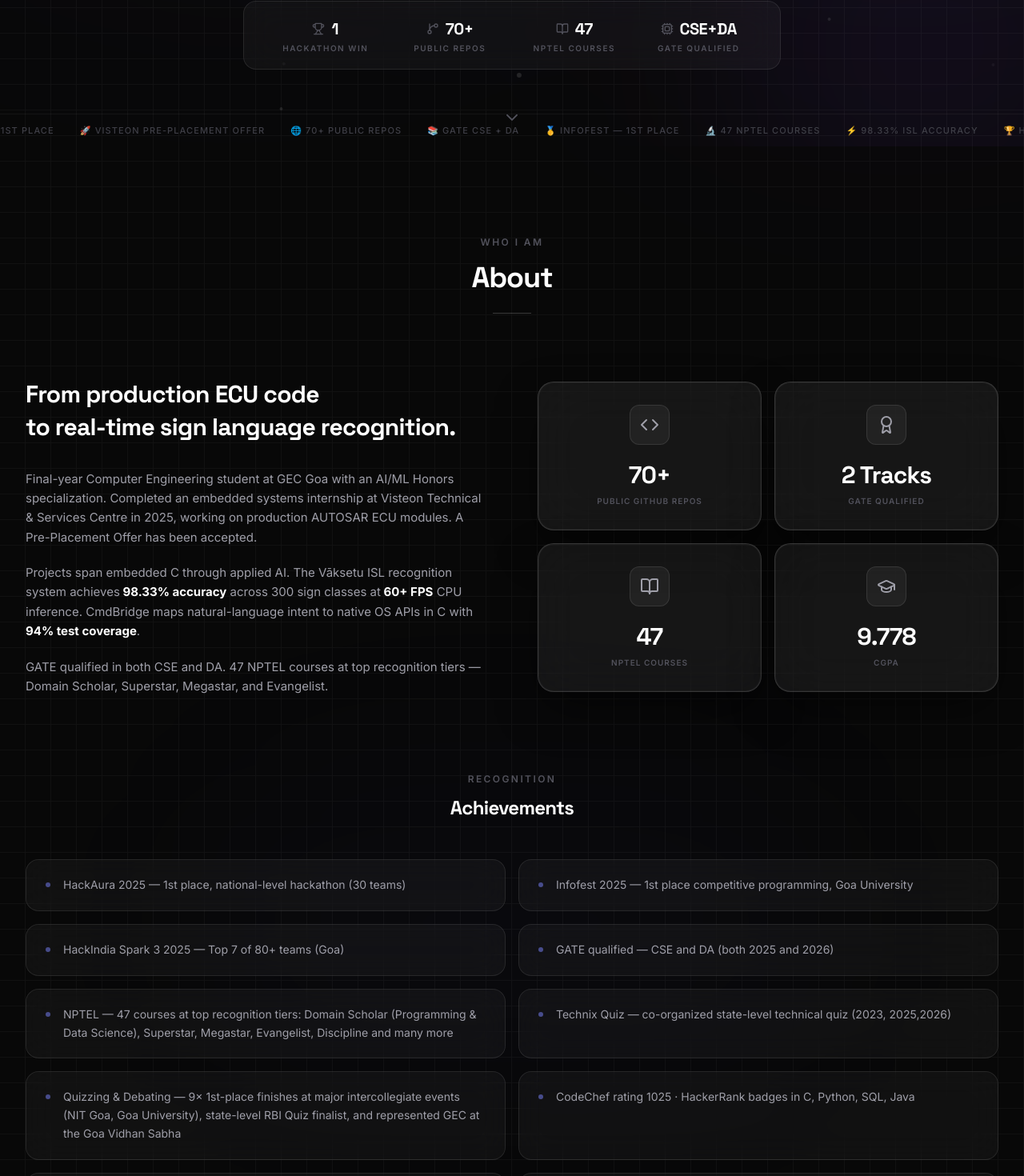
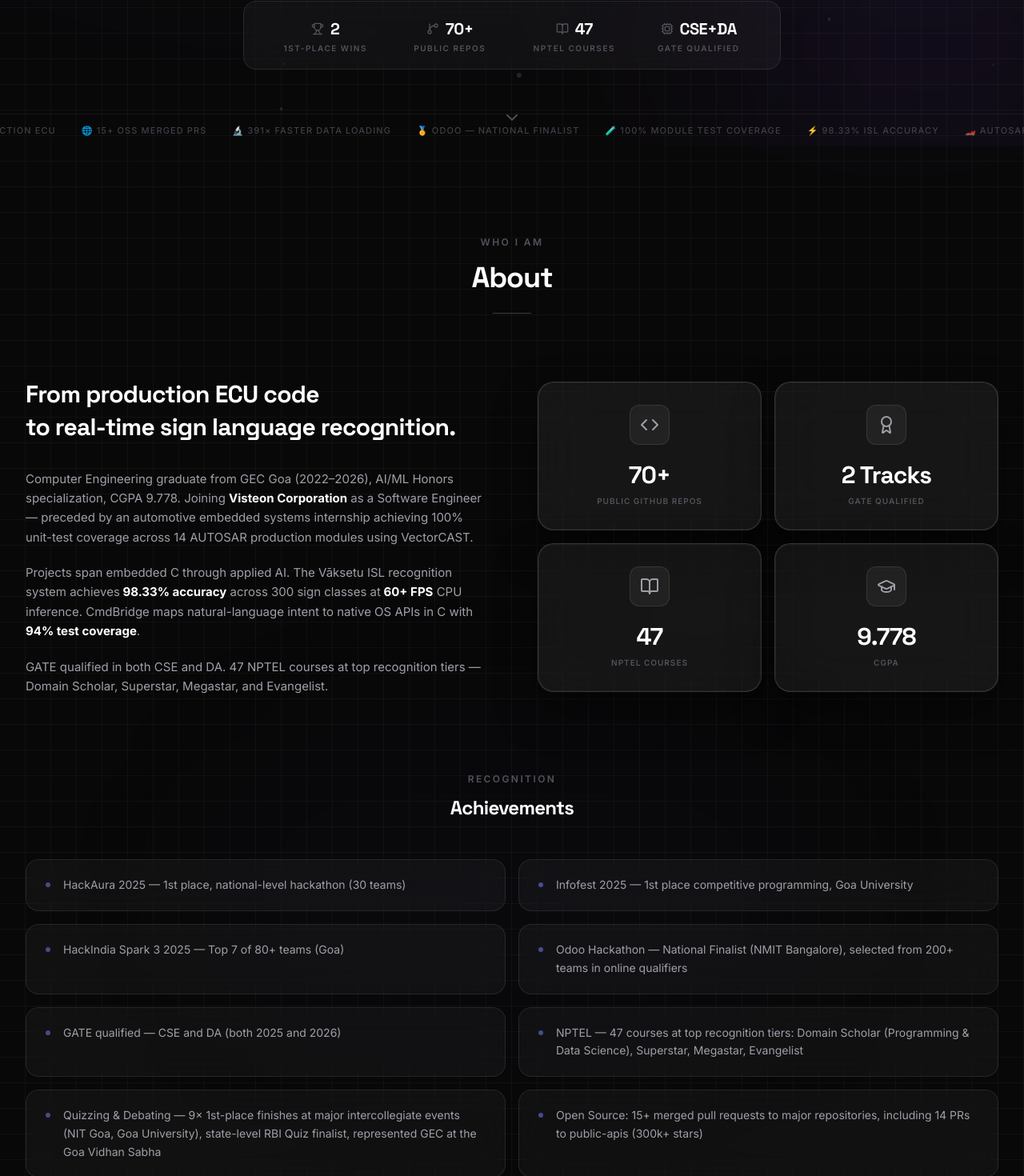
Before and after one commit to JosephJonathanFernandes/Portfolio_JJF, a Next.js app in the folder src/portfolio-next/: page / in a window 1280 px wide. Shown: the part 919-2389 px from the top of the page at 80% size. Built offline with nearby package versions, Linux system fonts and the light colour scheme.

Commit message:
fix: address all 7 critique issues - SSR zeros, project order, achievement overload, stat accuracy, stale copy, project count

```diff
--- a/src/portfolio-next/components/about.tsx
+++ b/src/portfolio-next/components/about.tsx
@@ -7,7 +7,7 @@ import { personalInfo, achievements } from '@/data/portfolio';
 
 /* --- Animated count-up hook --- */
 function useCountUp(target: number, decimals = 0) {
-  const [value, setValue] = useState(0);
+  const [value, setValue] = useState(target); // SSR: renders real value, not 0
   const ref = useRef<HTMLSpanElement>(null);
   const started = useRef(false);
 
@@ -15,6 +15,7 @@ function useCountUp(target: number, decimals = 0) {
     const obs = new IntersectionObserver(([entry]) => {
       if (!entry.isIntersecting || started.current) return;
       started.current = true;
+      setValue(0); // reset to 0 before animating (SSR already showed real value)
       const duration = 1400;
       const start = performance.now();
       const animate = (now: number) => {
@@ -24,7 +25,7 @@ function useCountUp(target: number, decimals = 0) {
         if (t < 1) requestAnimationFrame(animate);
         else setValue(target);
       };
-      requestAnimationFrame(animate);
+      setTimeout(() => requestAnimationFrame(animate), 50);
       obs.disconnect();
     }, { threshold: 0.5 });
     if (ref.current) obs.observe(ref.current);
@@ -89,9 +90,9 @@ export default function About() {
               From production ECU code<br />to real-time sign language recognition.
             </h3>
             <div className="space-y-5 text-zinc-400 leading-relaxed text-[15px]">
-              <p>Final-year Computer Engineering student at GEC Goa with an AI/ML Honors specialization.
-                Completed an embedded systems internship at Visteon Technical & Services Centre in 2025,
-                working on production AUTOSAR ECU modules. A Pre-Placement Offer has been accepted.</p>
+              <p>Computer Engineering graduate from GEC Goa (2022–2026), AI/ML Honors specialization, CGPA 9.778.
+                Joining <strong className="text-white">Visteon Corporation</strong> as a Software Engineer — preceded by an automotive embedded systems internship
+                achieving 100% unit-test coverage across 14 AUTOSAR production modules using VectorCAST.</p>
               <p>Projects span embedded C through applied AI. The Vāksetu ISL recognition system achieves
                 <strong className="text-white"> 98.33% accuracy</strong> across 300 sign classes at
                 <strong className="text-white"> 60+ FPS</strong> CPU inference.
--- a/src/portfolio-next/components/hero.tsx
+++ b/src/portfolio-next/components/hero.tsx
@@ -8,10 +8,10 @@ import { personalInfo } from '@/data/portfolio';
 const ROLES = ['Embedded Systems Engineer', 'AI / ML Developer', 'Full-Stack Developer', 'Competitive Programmer'];
 
 const MARQUEE_ITEMS = [
-  '⚡  98.33% ISL Accuracy', '🏆  HackAura 2025 — 1st Place', '🚀  Visteon Pre-Placement Offer',
-  '🌐  70+ Public Repos', '📚  GATE CSE + DA', '🥇  Infofest — 1st Place', '🔬  47 NPTEL Courses',
-  '⚡  98.33% ISL Accuracy', '🏆  HackAura 2025 — 1st Place', '🚀  Visteon Pre-Placement Offer',
-  '🌐  70+ Public Repos', '📚  GATE CSE + DA', '🥇  Infofest — 1st Place', '🔬  47 NPTEL Courses',
+  '⚡  98.33% ISL Accuracy', '🏎️  AUTOSAR Production ECU', '🌐  15+ OSS Merged PRs',
+  '🔬  391× Faster Data Loading', '🏅  Odoo — National Finalist', '🧪  100% Module Test Coverage',
+  '⚡  98.33% ISL Accuracy', '🏎️  AUTOSAR Production ECU', '🌐  15+ OSS Merged PRs',
+  '🔬  391× Faster Data Loading', '🏅  Odoo — National Finalist', '🧪  100% Module Test Coverage',
 ];
 
 export default function Hero() {
@@ -47,10 +47,10 @@ export default function Hero() {
   }, []);
 
   const stats = [
-    { icon: Trophy,    label: 'Hackathon Win',  value: '1'    },
-    { icon: GitBranch, label: 'Public Repos',   value: '70+'  },
-    { icon: BookOpen,  label: 'NPTEL Courses',  value: '47'   },
-    { icon: Cpu,       label: 'GATE Qualified', value: 'CSE+DA'},
+    { icon: Trophy,    label: '1st-Place Wins',  value: '2'    },
+    { icon: GitBranch, label: 'Public Repos',    value: '70+'  },
+    { icon: BookOpen,  label: 'NPTEL Courses',   value: '47'   },
+    { icon: Cpu,       label: 'GATE Qualified',  value: 'CSE+DA'},
   ];
 
   const socials = [
--- a/src/portfolio-next/data/portfolio-generated.ts
+++ b/src/portfolio-next/data/portfolio-generated.ts
@@ -1,5 +1,5 @@
 // Portfolio data — all content verified against user-provided ground truth
-// Last verified: 2026-08-06
+// Last verified: 2026-08-08
 
 export interface Project {
   id: string;
@@ -35,6 +35,19 @@ export interface Experience {
 }
 
 export const projects: Project[] = [
+  // === FEATURED — rendered in this order ===
+  {
+    id: 'adas-fusion',
+    title: 'Multi-Sensor Fusion ADAS',
+    description: 'Low-cost predictive collision prevention and adaptive driver safety system built on Arduino Uno using multi-sensor fusion.',
+    longDescription:
+      'Designed and implemented a low-cost, multi-sensor embedded safety system (ADAS) on an Arduino Uno. Fuses biometric driver-condition monitoring (MQ-3 alcohol sensor, dual IR sensors) with environmental sensing (HC-SR04 ultrasonic, SW-420 vibration, LDR). Features a custom cumulative weighted risk-scoring algorithm with predictive collision detection and non-blocking multi-actuator response.',
+    techStack: ['C++', 'Arduino', 'Sensor Fusion', 'Embedded Systems'],
+    githubUrl: 'https://github.com/JosephJonathanFernandes/Arduino-Mini-ADAS-prototype',
+    category: 'embedded',
+    featured: true,
+    role: 'Solo',
+  },
   {
     id: 'vaksetu',
     title: 'Vāksetu',
@@ -61,6 +74,20 @@ export const projects: Project[] = [
     role: 'Solo',
   },
   {
+    id: 'collatz-analyzer',
+    title: 'Collatz Sequence Analyzer',
+    description: '21-module multithreaded C++ research platform — 3.3x speedup, R² up to 0.999995 across 50M integers.',
+    longDescription:
+      'A 21-module multithreaded C++ research platform analyzing the Collatz conjecture across 50 million integers. Multithreading and path caching deliver a 3.3x speedup (11.7s → 3.6s). Includes a reproducible benchmarking and regression pipeline with R-squared fit up to 0.999995 via statistical modeling in R. Full CMake build system.',
+    techStack: ['C++', 'CMake', 'Multithreading', 'R', 'Statistical Modeling'],
+    githubUrl: 'https://github.com/JosephJonathanFernandes/high-performance-collatz-analyzer',
+    category: 'systems',
+    featured: true,
+    role: 'Solo',
+  },
+
+  // === OTHER NOTABLE (top 4 shown on page, rest link to GitHub) ===
+  {
     id: 'crowdsense',
     title: 'CrowdSense',
     description: 'Real-time disaster detection via social media NLP. Most-starred original repo.',
@@ -69,21 +96,9 @@ export const projects: Project[] = [
     techStack: ['Python', 'Flask', 'spaCy', 'Twilio', 'SQLite', 'Leaflet', 'NLP'],
     githubUrl: 'https://github.com/JosephJonathanFernandes/CrowdSense',
     category: 'ai-ml',
-    featured: true,
+    featured: false,
     role: 'Full-stack, backend-focused',
     teamSize: 4,
-  },
-  {
-    id: 'collatz-analyzer',
-    title: 'Collatz Sequence Analyzer',
-    description: '21-module multithreaded C++ research platform — 3.3x speedup, R2 up to 0.999995 across 50M integers.',
-    longDescription:
-      'A 21-module multithreaded C++ research platform analyzing the Collatz conjecture across 50 million integers. Multithreading and path caching deliver a 3.3x speedup (11.7s -> 3.6s). Includes a reproducible benchmarking and regression pipeline with R-squared fit up to 0.999995 via statistical modeling in R. Full CMake build system.',
-    techStack: ['C++', 'CMake', 'Multithreading', 'R', 'Statistical Modeling'],
-    githubUrl: 'https://github.com/JosephJonathanFernandes/high-performance-collatz-analyzer',
-    category: 'systems',
-    featured: true,
-    role: 'Solo',
   },
   {
     id: 'exoscope',
@@ -101,6 +116,45 @@ export const projects: Project[] = [
     teamSize: 4,
   },
   {
+    id: 'hackindia-spark-3',
+    title: 'TaskExpert',
+    description: 'Knowledge graph task scheduler with MeTTa-based reasoning. HackIndia Spark 3 2025 — top 7 of 80+ teams.',
+    longDescription:
+      'Built for HackIndia Spark 3 2025, finishing top 7 of 80+ teams in the Goa region. Uses knowledge graphs and MeTTa-based reasoning (Hyperon, AtomSpace) for intelligent task scheduling with automatic dependency resolution. MeTTa developer in a team of 4.',
+    techStack: ['Python', 'MeTTa', 'Hyperon', 'AtomSpace', 'Knowledge Graphs'],
+    githubUrl: 'https://github.com/JosephJonathanFernandes/HackIndia-Spark-3-2025-WizCoders',
+    category: 'ai-ml',
+    featured: false,
+    achievement: 'HackIndia Spark 3 2025 — Top 7 of 80+ teams',
+    role: 'MeTTa developer',
+    teamSize: 4,
+  },
+  {
+    id: 'advanced-port-scanner',
+    title: 'Advanced Port Scanner',
+    description: 'Multi-threaded network security scanner with vulnerability assessment and GUI. Solo.',
+    longDescription:
+      'A network security tool for penetration testing. Multi-threaded scanning, CIDR subnet support, banner grabbing, service detection, vulnerability assessment, and a Tkinter GUI with matplotlib visualizations. Written solo.',
+    techStack: ['Python', 'Tkinter', 'Matplotlib', 'Socket Programming', 'Threading'],
+    githubUrl: 'https://github.com/JosephJonathanFernandes/advanced-port-scanner',
+    category: 'security',
+    featured: false,
+    role: 'Solo',
+  },
+
+  // === NOT SHOWN on page (available on GitHub) ===
+  {
+    id: 'hackguard',
+    title: 'HackGuard',
+    description: 'AI-powered hackathon integrity platform. Analyzes repos against time windows to flag suspicious activity.',
+    longDescription:
+      'Risk-scoring, not verdicts: an AI-powered hackathon integrity platform that analyzes submitted GitHub repos against declared hackathon time windows. It surfaces evidence (commit timestamps, massive code dumps) for judges to review. Built with a philosophy that it never accuses, but intelligently flags anomalies for human review.',
+    techStack: ['Python', 'AI'],
+    githubUrl: 'https://github.com/JosephJonathanFernandes/HackGuard-AI-powered-hackathon-integrity-platform',
+    category: 'ai-ml',
+    featured: false,
+  },
+  {
     id: 'astrodesk',
     title: 'AstroDesk',
     description: 'Space exploration platform with live NASA APIs and multi-agent AI. Coders Club Hackathon 2025.',
@@ -113,20 +167,6 @@ export const projects: Project[] = [
     featured: false,
     achievement: 'Coders Club Hackathon 2025',
     role: 'Core full-stack',
-    teamSize: 4,
-  },
-  {
-    id: 'hackindia-spark-3',
-    title: 'TaskExpert',
-    description: 'Knowledge graph task scheduler with MeTTa-based reasoning. HackIndia Spark 3 2025 — top 7 of 80+ teams.',
-    longDescription:
-      'Built for HackIndia Spark 3 2025, finishing top 7 of 80+ teams in the Goa region. Uses knowledge graphs and MeTTa-based reasoning (Hyperon, AtomSpace) for intelligent task scheduling with automatic dependency resolution. MeTTa developer in a team of 4.',
-    techStack: ['Python', 'MeTTa', 'Hyperon', 'AtomSpace', 'Knowledge Graphs'],
-    githubUrl: 'https://github.com/JosephJonathanFernandes/HackIndia-Spark-3-2025-WizCoders',
-    category: 'ai-ml',
-    featured: false,
-    achievement: 'HackIndia Spark 3 2025 — Top 7 of 80+ teams',
-    role: 'MeTTa developer',
     teamSize: 4,
   },
   {
@@ -144,29 +184,6 @@ export const projects: Project[] = [
     teamSize: 4,
   },
   {
-    id: 'advanced-port-scanner',
-    title: 'Advanced Port Scanner',
-    description: 'Multi-threaded network security scanner with vulnerability assessment and GUI. Solo.',
-    longDescription:
-      'A network security tool for penetration testing. Multi-threaded scanning, CIDR subnet support, banner grabbing, service detection, vulnerability assessment, and a Tkinter GUI with matplotlib visualizations. Written solo.',
-    techStack: ['Python', 'Tkinter', 'Matplotlib', 'Socket Programming', 'Threading'],
-    githubUrl: 'https://github.com/JosephJonathanFernandes/advanced-port-scanner',
-    category: 'security',
-    featured: false,
-    role: 'Solo',
-  },
-  {
-    id: 'hackguard',
-    title: 'HackGuard',
-    description: 'AI-powered hackathon integrity platform. Analyzes repos against time windows to flag suspicious activity.',
-    longDescription:
-      'Risk-scoring, not verdicts: an AI-powered hackathon integrity platform that analyzes submitted GitHub repos against declared hackathon time windows. It surfaces evidence (commit timestamps, massive code dumps) for judges to review. Built with a philosophy that it never accuses, but intelligently flags anomalies for human review.',
-    techStack: ['Python', 'AI'],
-    githubUrl: 'https://github.com/JosephJonathanFernandes/HackGuard-AI-powered-hackathon-integrity-platform',
-    category: 'ai-ml',
-    featured: true,
-  },
-  {
     id: 'ipv-streamlit',
     title: 'Image Processing & Vision Suite',
     description: 'Interactive Streamlit web app showcasing diverse image enhancement algorithms, filters, and computer vision techniques.',
@@ -178,9 +195,20 @@ export const projects: Project[] = [
     featured: false,
   },
   {
+    id: 'langchain-book-recommender',
+    title: 'AI Book Recommender',
+    description: 'A modular book recommendation system designed with Clean Code, SOLID principles, and LangChain.',
+    longDescription:
+      'A modular book recommendation system built with professional engineering standards including Clean Code, SOLID principles, and GitGuardian security. Leverages LangChain for intelligent semantic retrieval and context-aware recommendations.',
+    techStack: ['Python', 'LangChain', 'LLMs', 'Clean Code'],
+    githubUrl: 'https://github.com/JosephJonathanFernandes/Book_Recommender_Using_Langchain',
+    category: 'ai-ml',
+    featured: false,
+  },
+  {
     id: 'cgpa-calculator',
     title: 'CGPA Calculator',
-    description: 'A human-centered Streamlit app for calculating CGPA with semester-level credit control and partial semester support.',
+    description: 'A human-centered Streamlit app for calculating CGPA with semester-level credit control.',
     longDescription:
       'A human-centered Streamlit web application designed for students to easily calculate and forecast their CGPA. Features include semester-level credit control, partial semester support, and quick visual insights into academic performance trends.',
     techStack: ['Python', 'Streamlit'],
@@ -189,22 +217,11 @@ export const projects: Project[] = [
     featured: false,
   },
   {
-    id: 'adas-fusion',
-    title: 'Multi-Sensor Fusion ADAS',
-    description: 'Low-cost, predictive collision prevention and adaptive driver safety system built on Arduino Uno using multi-sensor fusion.',
-    longDescription:
-      'Designed and implemented a low-cost, multi-sensor embedded safety system (ADAS) on an Arduino Uno. Fuses biometric driver-condition monitoring (MQ-3 alcohol sensor, dual IR sensors) with environmental sensing (HC-SR04 ultrasonic, SW-420 vibration, LDR). Features a custom cumulative weighted risk-scoring algorithm with predictive collision detection and non-blocking multi-actuator response.',
-    techStack: ['C++', 'Arduino', 'Sensor Fusion', 'Embedded Systems'],
-    githubUrl: 'https://github.com/JosephJonathanFernandes/Arduino-Mini-ADAS-prototype',
-    category: 'embedded',
-    featured: true,
-  },
-  {
     id: 'inventory-management-cpp',
     title: 'C++ Inventory Management',
-    description: 'Modular C++ inventory system with file-based persistence, demonstrating OOP best practices, memory safety, and clean architecture.',
+    description: 'Modular C++ inventory system with file-based persistence, demonstrating OOP best practices and clean architecture.',
     longDescription:
-      'A professional, modular C++ inventory management system with file-based persistence built as an OOPS course project. It demonstrates best practices in C++ development, emphasizing proper code organization, memory safety, and clean architecture.',
+      'A professional, modular C++ inventory management system with file-based persistence. Demonstrates best practices in C++ development, emphasizing proper code organization, memory safety, and clean architecture.',
     techStack: ['C++', 'OOP', 'File Handling'],
     githubUrl: 'https://github.com/JosephJonathanFernandes/inventory-management-cpp',
     category: 'systems',
@@ -215,21 +232,10 @@ export const projects: Project[] = [
     title: 'Smart C++ To-Do List',
     description: 'A smart CLI to-do list built in C++ utilizing a Min Heap for priority-based task management.',
     longDescription:
-      'A performance-focused command-line application built in C++. It utilizes advanced data structures like Min Heaps to manage task priorities efficiently. Features include priority-based sorting, due date tracking, and an interactive colored terminal output for an enhanced developer experience.',
+      'A performance-focused command-line application built in C++. Uses Min Heaps for priority-based task management with due date tracking and colored terminal output.',
     techStack: ['C++', 'Data Structures', 'CLI'],
     githubUrl: 'https://github.com/JosephJonathanFernandes/SmartToDoList-CPP',
     category: 'systems',
-    featured: false,
-  },
-  {
-    id: 'langchain-book-recommender',
-    title: 'AI Book Recommender',
-    description: 'A modular book recommendation system designed with Clean Code, SOLID principles, and LangChain.',
-    longDescription:
-      'A modular book recommendation system built with professional engineering standards including Clean Code, SOLID principles, and GitGuardian security. Leverages LangChain for intelligent semantic retrieval and context-aware recommendations.',
-    techStack: ['Python', 'LangChain', 'LLMs', 'Clean Code'],
-    githubUrl: 'https://github.com/JosephJonathanFernandes/Book_Recommender_Using_Langchain',
-    category: 'ai-ml',
     featured: false,
   },
 ];
@@ -290,7 +296,7 @@ export const experience: Experience[] = [
       'Created internal documentation and Teams resources adopted by the broader team',
     ],
     technologies: ['C', 'C++', 'AUTOSAR', 'MISRA-C', 'CERT-C', 'VectorCAST', 'Klocwork', 'Python', 'GitLab', 'JIRA', 'WSL2'],
-    note: 'Pre-Placement Offer (SDE) accepted.',
+    note: 'Joining full-time as Software Engineer (SDE).',
   },
 ];
 
@@ -298,11 +304,9 @@ export const achievements: string[] = [
   'HackAura 2025 — 1st place, national-level hackathon (30 teams)',
   'Infofest 2025 — 1st place competitive programming, Goa University',
   'HackIndia Spark 3 2025 — Top 7 of 80+ teams (Goa)',
+  'Odoo Hackathon — National Finalist (NMIT Bangalore), selected from 200+ teams in online qualifiers',
   'GATE qualified — CSE and DA (both 2025 and 2026)',
-  'NPTEL — 47 courses at top recognition tiers: Domain Scholar (Programming & Data Science), Superstar, Megastar, Evangelist, Discipline and many more',
-  'Technix Quiz — co-organized state-level technical quiz (2023, 2025,2026)',
-  'Quizzing & Debating — 9x 1st-place finishes at major intercollegiate events (NIT Goa, Goa University), state-level RBI Quiz finalist, and represented GEC at the Goa Vidhan Sabha',
-  'CodeChef rating 1025 · HackerRank badges in C, Python, SQL, Java',
-  'Odoo Hackathon — National Finalist (NMIT Bangalore), selected from 200+ teams in the online qualifiers',
+  'NPTEL — 47 courses at top recognition tiers: Domain Scholar (Programming & Data Science), Superstar, Megastar, Evangelist',
+  'Quizzing & Debating — 9x 1st-place finishes at major intercollegiate events (NIT Goa, Goa University), state-level RBI Quiz finalist, represented GEC at the Goa Vidhan Sabha',
   'Open Source: 15+ merged pull requests to major repositories, including 14 PRs to public-apis (300k+ stars)',
 ];
--- a/src/portfolio-next/data/portfolio.ts
+++ b/src/portfolio-next/data/portfolio.ts
@@ -13,8 +13,8 @@ export {
 
 export const personalInfo = {
   name: 'Joseph Jonathan Fernandes',
-  title: 'Embedded-first Software Engineer',
-  tagline: 'Final-year CE student at GEC Goa. Production embedded C at Visteon. Built real-time ISL recognition at 98.33% accuracy and a secure cross-platform terminal assistant in C.',
+  title: 'Systems & AI Software Engineer',
+  tagline: 'Joining Visteon as an SDE. Production AUTOSAR at Visteon · ISL recognition at 98.33% accuracy · Secure cross-platform terminal assistant in C.',
   email: 'josephfernandes273@gmail.com',
   github: 'https://github.com/JosephJonathanFernandes',
   linkedin: 'https://www.linkedin.com/in/joseph-jonathan-fernandes/',
```
Also changed, not shown: src/portfolio-next/components/projects.tsx (+12 -2 lines).
